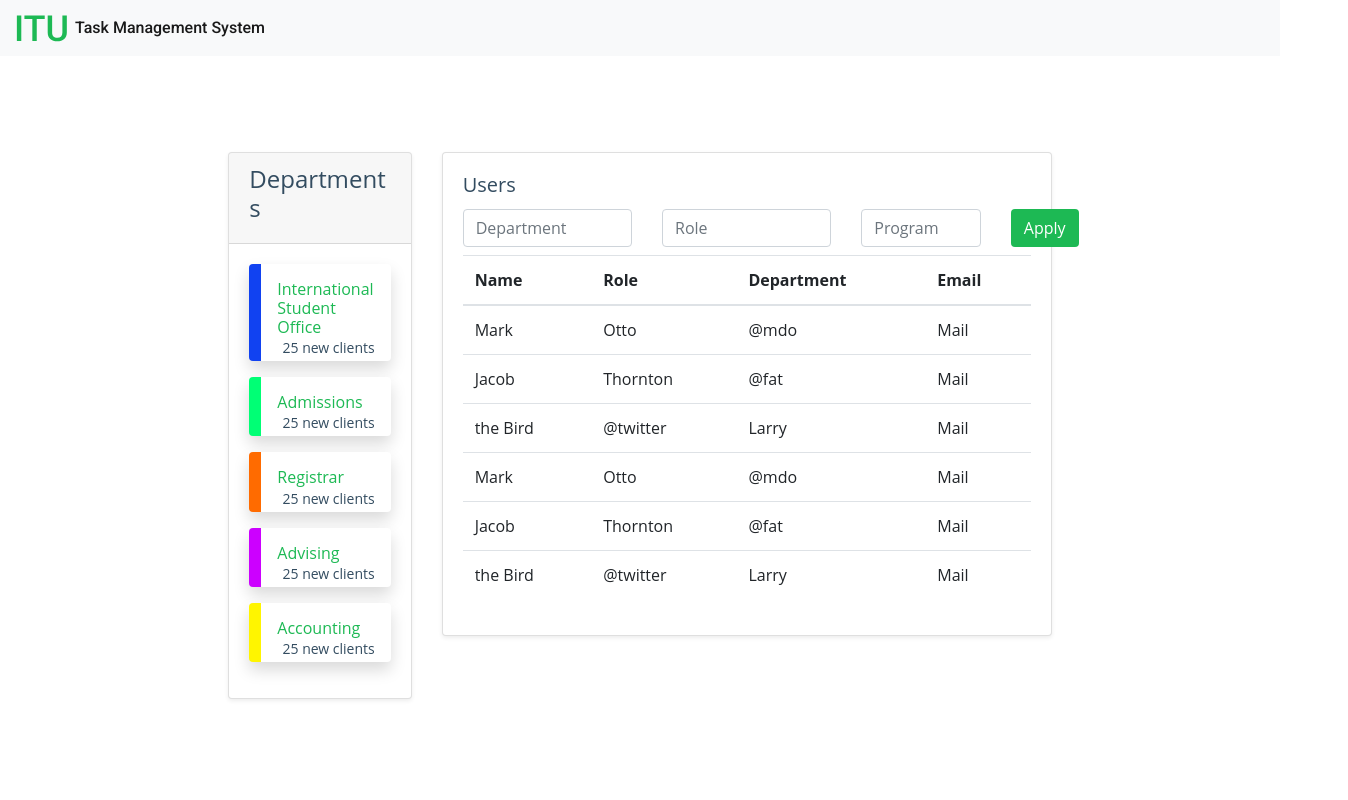
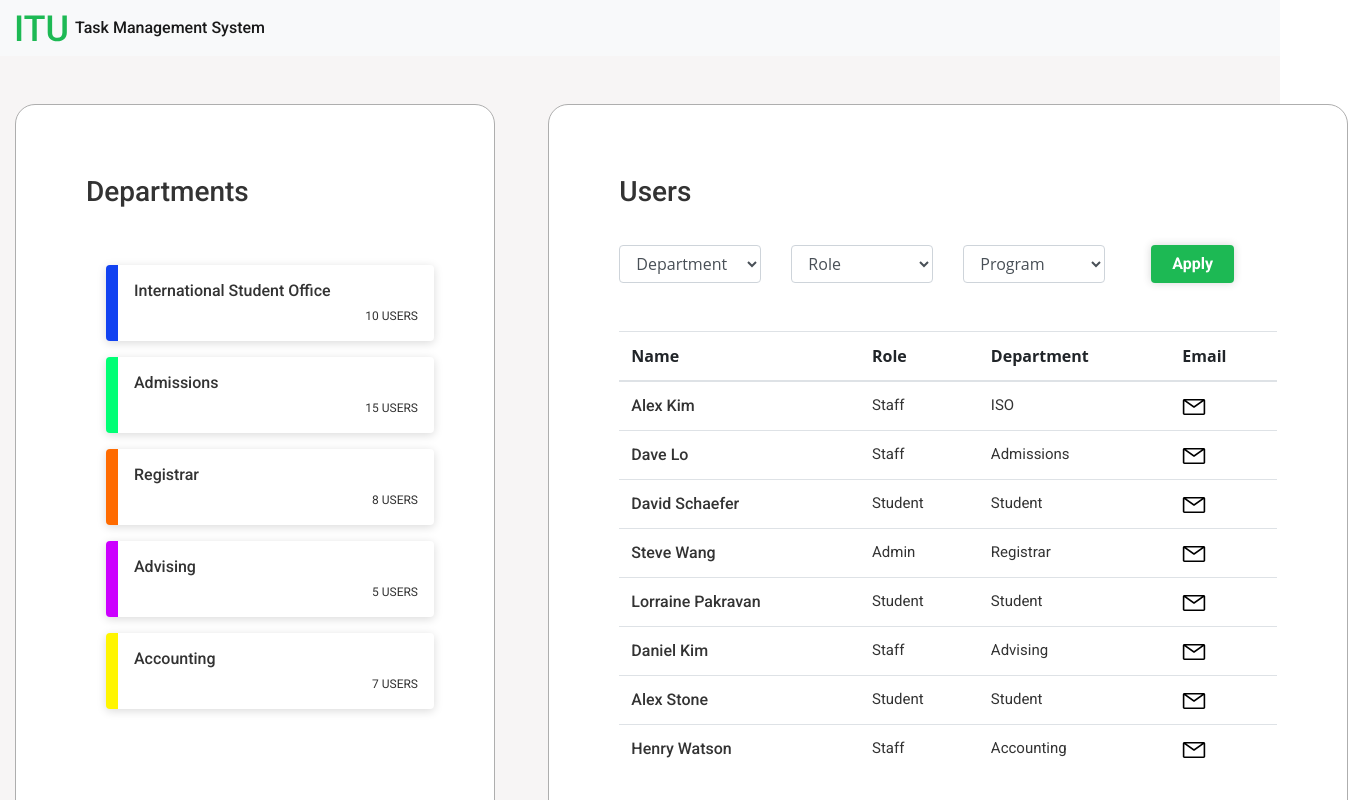
Before and after one commit to farhat-jahan/Tms, a React (Create React App) app in the folder src/frontend/: page /teams in a window 1280 px wide. Shown: the top 800 px of the page, 1348 px wide, since content can reach past the window. Built offline with nearby package versions, Linux system fonts and the light colour scheme.

Commit message:
Added Team page and modify few pages design

```diff
--- a/src/frontend/src/App.js
+++ b/src/frontend/src/App.js
@@ -7,7 +7,7 @@ import Login from "./components/Login/Login";
 import AddNewUser from "./components/AddNewUser/AddNewUser";
 import CreateTaskStudent from "./components/CreateTask/CreateTaskStudent";
 import CreateTaskFaculty from './components/CreateTask/CreateTaskFaculty';
-import StudentDashboard from "./components/StudentDashBoard/StudentDashBoard";
+import StudentDashboard from "./components/StudentDashboard/StudentDashboard";
 import StaffDashBoard from "./components/StaffDashBoard/StaffDashBoard";
 import Tasks from "./components/Tasks/Tasks";
 import EditTask from "./components/EditTask/EditTask";
--- a/src/frontend/src/components/StudentDashBoard/StudentDashBoard.css
+++ b/src/frontend/src/components/StudentDashBoard/StudentDashBoard.css
@@ -2,6 +2,11 @@
     padding: 50px;
     border-radius: 20px;
     width: 60rem;
+    height: 800px;
+    background: #FFFFFF;
+    border: 1px solid #AEAEAE;
+    box-sizing: border-box;
+    border-radius: 20px;
 }
 
 .student-dashboard-create-btn {
--- a/src/frontend/src/components/StudentDashBoard/StudentDashBoard.js
+++ b/src/frontend/src/components/StudentDashBoard/StudentDashBoard.js
@@ -1,6 +1,6 @@
 
 import React from "react";
-import './StudentDashBoard.css';
+import './StudentDashboard.css';
 
 const StudentTaskTable = () => {
     return(
--- a/src/frontend/src/components/Tasks/Tasks.css
+++ b/src/frontend/src/components/Tasks/Tasks.css
@@ -2,6 +2,10 @@
     padding: 50px;
     border-radius: 20px;
     width: 60rem;
+    background: #FFFFFF;
+    border: 1px solid #AEAEAE;
+    box-sizing: border-box;
+    border-radius: 20px;
 }
 
 .create-task-btn {
--- a/src/frontend/src/components/Teams/Teams.css
+++ b/src/frontend/src/components/Teams/Teams.css
@@ -1,5 +1,8 @@
-/* Css for teams */
 .border-left-department-list {
+    width: 328px;
+    height: 76px;
+    background: #FFFFFF;
+    box-shadow: 0px 2px 10px rgba(0, 0, 0, 0.15);
     border-left: 12px solid;
 }
 
@@ -18,3 +21,110 @@
 .border-color-acc {
     border-color: #FFF500;
 }
+
+.department-side-text {
+    font-family: Roboto;
+    font-style: normal;
+    font-weight: normal;
+    font-size: 12px;
+    line-height: 137%;
+    text-align: right;
+    color: #333333;
+}
+
+.team-department-detail{
+    padding: 50px;
+    border-radius: 20px;
+    width: 30rem;
+    height: 800px;
+    background: #FFFFFF;
+    border: 1px solid #AEAEAE;
+    box-sizing: border-box;
+    border-radius: 20px;
+}
+
+.team-users-detail{
+    padding: 50px;
+    border-radius: 20px;
+    width: 50rem;
+    height: 800px;
+    background: #FFFFFF;
+    border: 1px solid #AEAEAE;
+    box-sizing: border-box;
+    border-radius: 20px;
+}
+
+.apply-serach-text {
+    font-family: Roboto;
+    font-style: normal;
+    font-weight: bold;
+    font-size: 16px;
+    color: #FFFFFF;
+}
+
+.apply-search-btn {
+    float:left;
+    padding-left: 20px;
+    padding-right: 20px;
+    margin-left: 16px;
+    background: #1DB954;
+    box-shadow: 0px 0px 8px rgba(51, 51, 51, 0.2);
+}
+
+.status_low{
+    position: static;
+    width: 82px;
+    height: 22px;
+    font-family: Roboto;
+    font-style: normal;
+    font-weight: bold;
+    font-size: 13.28px;
+    line-height: 18px;
+    text-align: center;
+    color: #333333;
+}
+#urgent {
+    background: #FFADAD;
+}
+#low{
+    background: #BBFFBB;
+}
+#meduim {
+    background: #A4D5FF;
+}
+#high{
+    background: #FFFF97;
+}
+
+.table-text-completed {
+    font-family: Roboto;
+    font-style: normal;
+    font-weight: normal;
+    font-size: 15px;
+    line-height: 137%;
+    color: #1DB954;
+}
+
+.table-text-other {
+    font-family: Roboto;
+    font-style: normal;
+    font-weight: normal;
+    font-size: 15px;
+    line-height: 137%;
+    color: #333333;
+}
+
+.page-item.active .page-link {
+    z-index: 3;
+    color: #fff;
+    background-color: #1DB954;
+    border-color: #1DB954;
+}
+
+.pagination-text {
+    font-family: Roboto;
+    font-style: normal;
+    font-weight: normal;
+    font-size: 14px;
+    color: #AEAEAE;
+}
--- a/src/frontend/src/components/Teams/Teams.js
+++ b/src/frontend/src/components/Teams/Teams.js
@@ -1,85 +1,89 @@
 import React from "react";
-import "./Teams.css"
+import "./Teams.css";
+import EmailIcon from "./EmailIcon.svg";
 
-function Teams() {
+const DepartmentList = () => {
     return(
-        <div className="container-fluid">
-            <br/><br/><br/><br/>
-
-                <div className="row">
-                    <div className="col-md-2"></div>
-                    <div className="col-md-2">
-                        <div className="card mb-2 shadow-sm">
-                            <div className="card-header">
-                                <h4 className="card-heading">Departments</h4>
-                            </div>
         <div className="card-body">
-                                <div
-                                    className="shadow p-3 mb-3 bg-white rounded border-left-department-list border-color-iso">
+            <div className="p-3 mb-3 bg-white rounded border-left-department-list border-color-iso">
                 <div className="text mb-2">
-                                        <h6 className="mb-0">International Student Office</h6>
-                                        <small className="text-gray-500 float-right">25 new clients</small>
+                    <h6 className="Tms-h6">International Student Office</h6>
+                    <small className="department-side-text float-right">10 USERS</small>
                 </div>
             </div>
             <div
-                                    className="shadow p-3 mb-3 bg-white rounded border-left-department-list border-color-admisions">
+                className="p-3 mb-3 bg-white rounded border-left-department-list border-color-admisions">
                 <div className="text mb-2">
-                                        <h6 className="mb-0">Admissions</h6>
-                                        <small className="text-gray-500 float-right">25 new clients</small>
+                    <h6 className="Tms-h6">Admissions</h6>
+                    <small className="department-side-text float-right">15 USERS</small>
                 </div>
 
             </div>
             <div
-                                    className="shadow p-3 mb-3 bg-white rounded border-left-department-list border-color-reg">
+                className="p-3 mb-3 bg-white rounded border-left-department-list border-color-reg">
                 <div className="text mb-2">
-                                        <h6 className="mb-0">Registrar</h6>
-                                        <small className="text-gray-500 float-right">25 new clients</small>
+                    <h6 className="Tms-h6">Registrar</h6>
+                    <small className="department-side-text float-right">8 USERS</small>
                 </div>
 
             </div>
             <div
-                                    className="shadow p-3 mb-3 bg-white rounded border-left-department-list border-color-advising">
+                className="p-3 mb-3 bg-white rounded border-left-department-list border-color-advising">
 
                 <div className="text mb-2">
-                                        <h6 className="mb-0">Advising</h6>
-                                        <small className="text-gray-500 float-right">25 new clients</small>
+                    <h6 className="Tms-h6">Advising</h6>
+                    <small className="department-side-text float-right">5 USERS</small>
                 </div>
             </div>
             <div
-                                    className="shadow p-3 mb-3 bg-white rounded border-left-department-list border-color-acc">
+                className="p-3 mb-3 bg-white rounded border-left-department-list border-color-acc">
                 <div className="text mb-2">
-                                        <h6 className="mb-0">Accounting</h6>
-                                        <small className="text-gray-500 float-right">25 new clients</small>
+                    <h6 className="Tms-h6">Accounting</h6>
+                    <small className="department-side-text float-right">7 USERS</small>
                 </div>
             </div>
         </div>
+    );
+}
+
+const UserTabkeSearch = () => {
+    return (
+        <div>
+            <form className="row g-3">
+            <div className="col-md-3">
+                <select className="form-control" id="taskdepartment">
+                    <option selected>Department</option>
+                    <option>Admissions</option>
+                    <option>ISO</option>
+                    <option>Registrar</option>
+                    <option>Advising</option>
+                </select>
             </div>
-
+            <div className="col-md-3">
+                <select className="form-control" id="taskrole">
+                    <option selected>Role</option>
+                    <option>Admin</option>
+                    <option>Regular</option>
+                </select>
             </div>
-
-                    <div className="col-md-6">
-                        <div className="card mb-4 shadow-sm">
-                            <div className="card-body">
-                                <h5 className="card-title">Users</h5>
-
-                                <form>
-                                    <div className="row">
-                                        <div className="col-4">
-                                            <input type="text" className="form-control" placeholder="Department"/>
+            <div className="col-md-3">
+                <select className="form-control" id="taskprogram">
+                    <option selected>Program</option>
+                    <option>Computer</option>
+                </select>
             </div>
-                                        <div className="col-4">
-                                            <input type="text" className="form-control" placeholder="Role"/>
-                                        </div>
-                                        <div className="col-3">
-                                            <input type="text" className="form-control" placeholder="Program"/>
-                                        </div>
-                                        <div className="col-1">
-                                            <button type="submit" className="btn btn-color mb-2">Apply</button>
-                                        </div>
+            <div className="col-md-3">
+                <button type="submit" className="btn apply-search-btn apply-serach-text">Apply</button>
             </div>
             </form>
+        </div>
+    );
+}
 
-                                <table className="table">
+const UserTable = () => {
+    return(
+        <div>
+            <table className="table table-hover">
                 <thead>
                     <tr>
                     <th scope="col">Name</th>
@@ -90,51 +94,115 @@ function Teams() {
                 </thead>
                 <tbody>
                     <tr>
-                                        <td>Mark</td>
-                                        <td>Otto</td>
-                                        <td>@mdo</td>
-                                        <td><i className="fa fa-envelope-o" aria-hidden="true"></i>Mail</td>
+                        <td className="Tms-h6"> Alex Kim </td>
+                        <td className="Tms-para4"> Staff </td>
+                        <td className="Tms-para4"> ISO </td>
+                        <td> <img src={EmailIcon} alt="EmailIcon" /> </td>
                     </tr>
                     <tr>
-                                        <td>Jacob</td>
-                                        <td>Thornton</td>
-                                        <td>@fat</td>
-                                        <td><i className="fa fa-envelope-o" aria-hidden="true"></i>Mail</td>
+                        <td className="Tms-h6"> Dave Lo </td>
+                        <td className="Tms-para4"> Staff </td>
+                        <td className="Tms-para4"> Admissions </td>
+                        <td> <img src={EmailIcon} alt="EmailIcon" /> </td>
                     </tr>
                     <tr>
-                                        <td>the Bird</td>
-                                        <td>@twitter</td>
-                                        <td>Larry</td>
-                                        <td><i className="fa fa-envelope-o" aria-hidden="true"></i>Mail</td>
+                        <td className="Tms-h6"> David Schaefer </td>
+                        <td className="Tms-para4"> Student </td>
+                        <td className="Tms-para4"> Student </td>
+                        <td> <img src={EmailIcon} alt="EmailIcon" /> </td>
                     </tr>
                     <tr>
-                                        <td>Mark</td>
-                                        <td>Otto</td>
-                                        <td>@mdo</td>
-                                        <td><i className="fa fa-envelope-o" aria-hidden="true"></i>Mail</td>
+                        <td className="Tms-h6"> Steve Wang </td>
+                        <td className="Tms-para4"> Admin </td>
+                        <td className="Tms-para4"> Registrar </td>
+                        <td> <img src={EmailIcon} alt="EmailIcon" /> </td>
                     </tr>
                     <tr>
-                                        <td>Jacob</td>
-                                        <td>Thornton</td>
-                                        <td>@fat</td>
-                                        <td><i className="fa fa-envelope-o" aria-hidden="true"></i>Mail</td>
+                        <td className="Tms-h6"> Lorraine Pakravan </td>
+                        <td className="Tms-para4"> Student </td>
+                        <td className="Tms-para4"> Student </td>
+                        <td> <img src={EmailIcon} alt="EmailIcon" /> </td>
                     </tr>
                     <tr>
-                                        <td>the Bird</td>
-                                        <td>@twitter</td>
-                                        <td>Larry</td>
-                                        <td><i className="fa fa-envelope-o" aria-hidden="true"></i>Mail</td>
+                        <td className="Tms-h6"> Daniel Kim </td>
+                        <td className="Tms-para4"> Staff </td>
+                        <td className="Tms-para4"> Advising </td>
+                        <td> <img src={EmailIcon} alt="EmailIcon" /> </td>
+                    </tr>
+                    <tr>
+                        <td className="Tms-h6"> Alex Stone </td>
+                        <td className="Tms-para4"> Student </td>
+                        <td className="Tms-para4"> Student </td>
+                        <td> <img src={EmailIcon} alt="EmailIcon" /> </td>
+                    </tr>
+                    <tr>
+                        <td className="Tms-h6"> Henry Watson </td>
+                        <td className="Tms-para4"> Staff </td>
+                        <td className="Tms-para4"> Accounting </td>
+                        <td> <img src={EmailIcon} alt="EmailIcon" /> </td>
                     </tr>
                 </tbody>
             </table>
+
+            <br/>
+            <div>
+                <ul className="pagination pagination-sm justify-content-center">
+                    <li className="page-item disabled">
+                        <a className="page-link" href="#">&laquo;</a>
+                    </li>
+                    <li className="page-item active">
+                        <a className="page-link pagination-text" href="#">1</a>
+                    </li>
+                    <li className="page-item">
+                        <a className="page-link pagination-text" href="#">2</a>
+                    </li>
+                    <li className="page-item">
+                        <a className="page-link pagination-text" href="#">3</a>
+                    </li>
+                    <li className="page-item">
+                        <a className="page-link pagination-text" href="#">4</a>
+                    </li>
+                    <li className="page-item">
+                        <a className="page-link pagination-text" href="#">5</a>
+                    </li>
+                    <li className="page-item">
+                        <a className="page-link pagination-text" href="#">&raquo;</a>
+                    </li>
+                </ul>
+            </div>
+        </div>
+    );
+}
+
+function Teams(){
+    return(
+        <div className="container-fluid Tms-page-bg">
+            <br/> <br />
+            <div className="row">
+                <div className="col-md-3">
+                    <div className="card team-department-detail">
+                        <div className="card-body">
+                            <h4 className="card-title Tms-h3">Departments</h4>
+                            <br/>
+                            <DepartmentList></DepartmentList>
                         </div>
                     </div>
                 </div>
-
+                <div className="col-md-2"></div>
+                <div className="col-md-7">
+                    <div className="card team-users-detail">
+                        <div className="card-body">
+                            <h4 className="card-title Tms-h3">Users</h4>
+                            <br />
+                            <UserTabkeSearch></UserTabkeSearch>
+                            <br /> <br />
+                            <UserTable></UserTable>
                         </div>
-
                     </div>
-
+                </div>
+            </div>
+        </div>
     );
 }
-export default Teams
+
+export default Teams;
```
Also changed, not shown: src/frontend/src/components/StaffDashBoard/StaffDashBoard.css (+13 -1 lines), src/frontend/src/components/Teams/EmailIcon.svg (added). Lines whose indentation alone changed are shown as unchanged.
